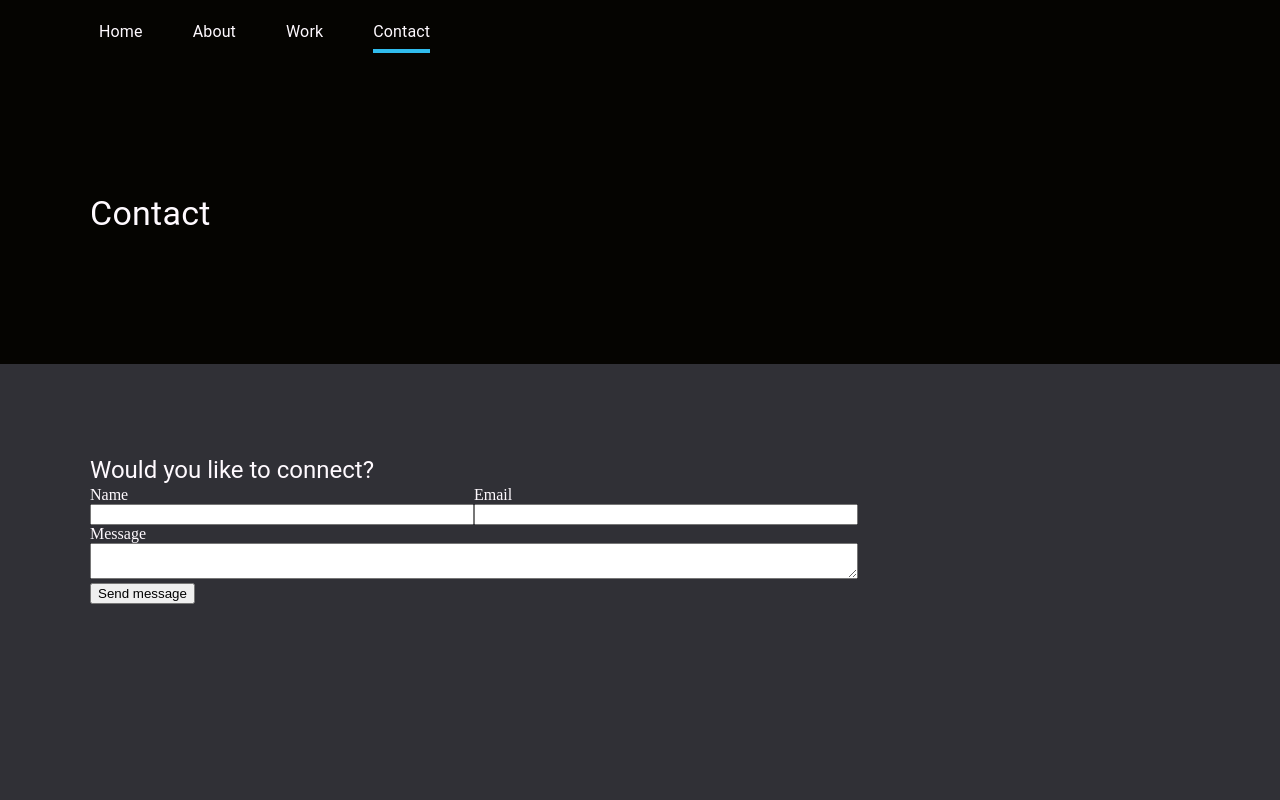
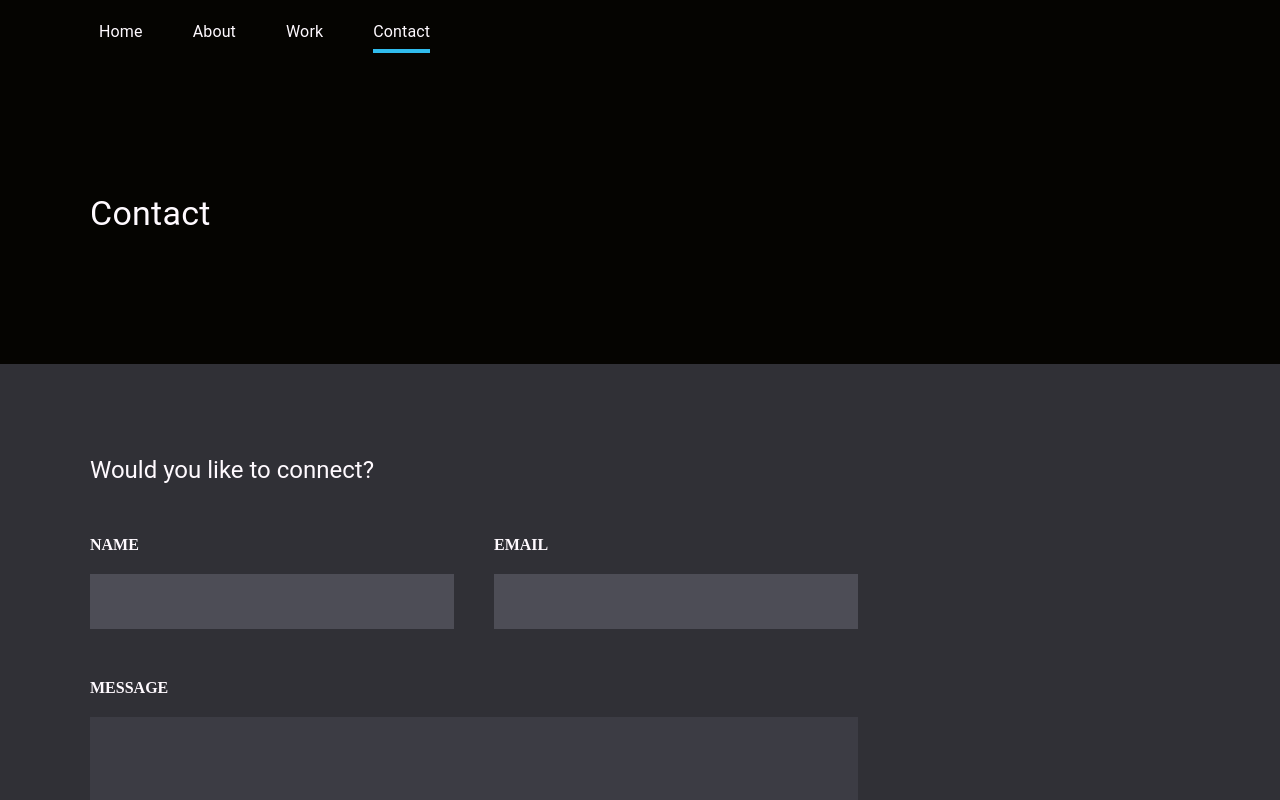
Before and after one commit to Alicino88/portfolio-website, a React (Create React App) app: page /Contact in a window 1280 px wide. Shown: the top 800 px of the page. Built offline with nearby package versions, Linux system fonts and the light colour scheme.

Commit message:
Updates to contact form

```diff
--- a/src/Contact.js
+++ b/src/Contact.js
@@ -7,12 +7,14 @@ const useStyles = makeStyles({
   background: {
     background: "#303036",
     color: "#FFFAFF",
-    padding: "90px 0px 0px 90px",
+    padding: "90px 90px 0px 90px",
     height: "100vh",
   },
 
   formStyle: {
     width: "60vw",
+    marginTop: "50px",
+    maxWidth: "800px",
   },
 
   nameAndEmailContainer: {
@@ -20,16 +22,48 @@ const useStyles = makeStyles({
     float: "left",
   },
 
-  nameAndEmailWidth: {
+  nameAndEmailStyle: {
     width: "100%",
+    height: "55px",
+    background: "#4d4d56",
+    border: "none",
+    textDecoration: "none",
+    outline: "0",
+
+    "&:focus": {
+      border: "2px solid #30BCED",
+    },
+  },
+
+  namePadding: {
+    padding: "0 5px 0 0",
+  },
+
+  emailPadding: {
+    padding: "0 0 0 5px",
   },
 
   labelStyle: {
     display: "block",
+    color: "#FFFAFF",
+    fontWeight: "600",
+    textTransform: "uppercase",
+    marginBottom: "20px",
   },
 
-  textAreaWidth: {
+  textAreaStyle: {
+    background: "#3c3c44",
     width: "100%",
+    border: "none",
+    textDecoration: "none",
+    outline: "0",
+
+    "&:focus": {
+      border: "2px solid #30BCED",
+    },
+  },
+  buttonStyle: {
+    marginTop: "50px",
   },
 });
 
@@ -47,23 +81,29 @@ const Contact = (Name) => {
           {/*for attribute on the label and id attribute on input must be the same to bind them together
             name attribute on the input field is necessary for the information to be sent*/}
 
-          <div className={classes.nameAndEmailContainer}>
+          <div
+            className={classes.nameAndEmailContainer}
+            style={{ paddingRight: "20px", marginBottom: "50px" }}
+          >
             <label className={classes.labelStyle} for="name">
               Name
             </label>
             <input
-              className={classes.nameAndEmailWidth}
+              className={classes.nameAndEmailStyle}
               type="text"
               id="name"
               name="name"
             ></input>
           </div>
-          <div className={classes.nameAndEmailContainer}>
+          <div
+            className={classes.nameAndEmailContainer}
+            style={{ paddingLeft: "20px", marginBottom: "50px" }}
+          >
             <label className={classes.labelStyle} for="email">
               Email
             </label>
             <input
-              className={classes.nameAndEmailWidth}
+              className={classes.nameAndEmailStyle}
               type="email"
               id="email"
               name="email"
@@ -76,13 +116,14 @@ const Contact = (Name) => {
             </label>
 
             <textarea
-              className={classes.textAreaWidth}
+              className={classes.textAreaStyle}
               type="text"
               id="message"
               name="message"
+              rows="12"
             ></textarea>
           </div>
-          <div>
+          <div className={classes.buttonStyle}>
             <button type="submit" form="form1" value="Submit">
               Send message
             </button>
```
